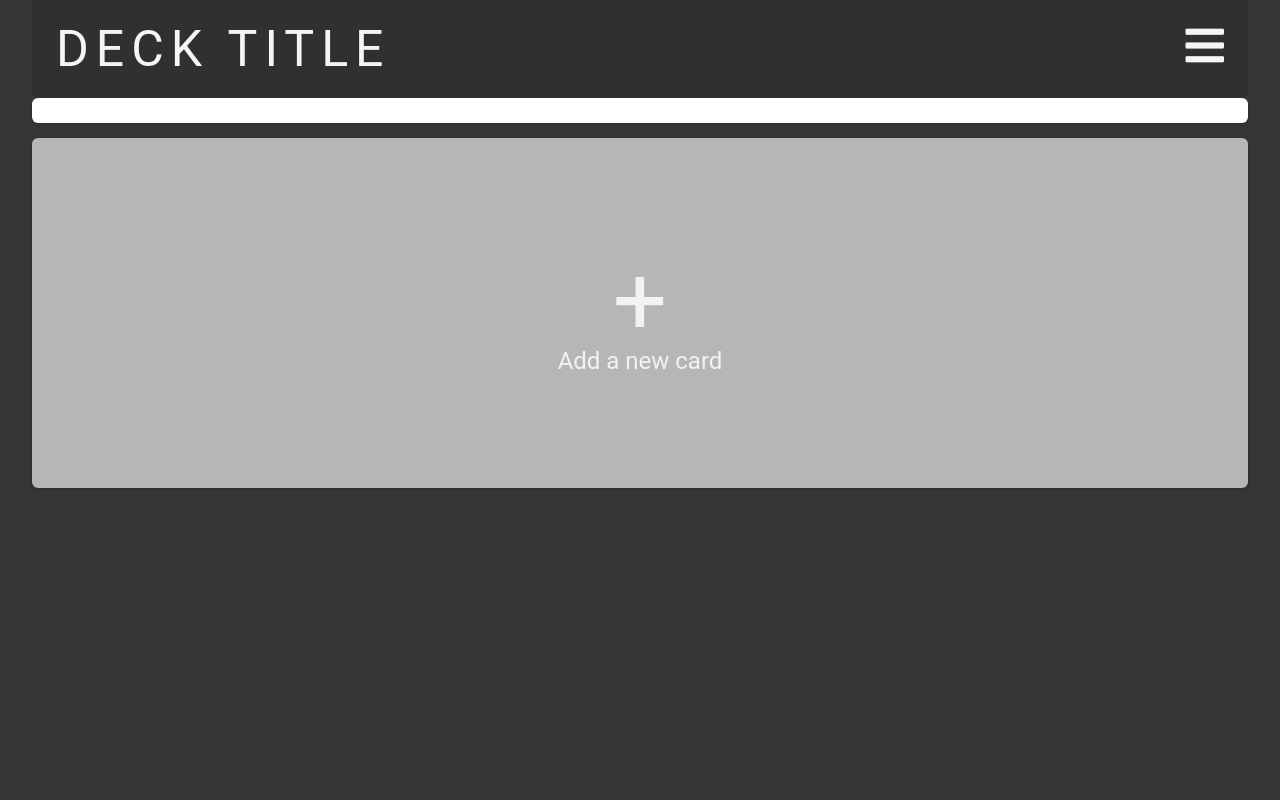
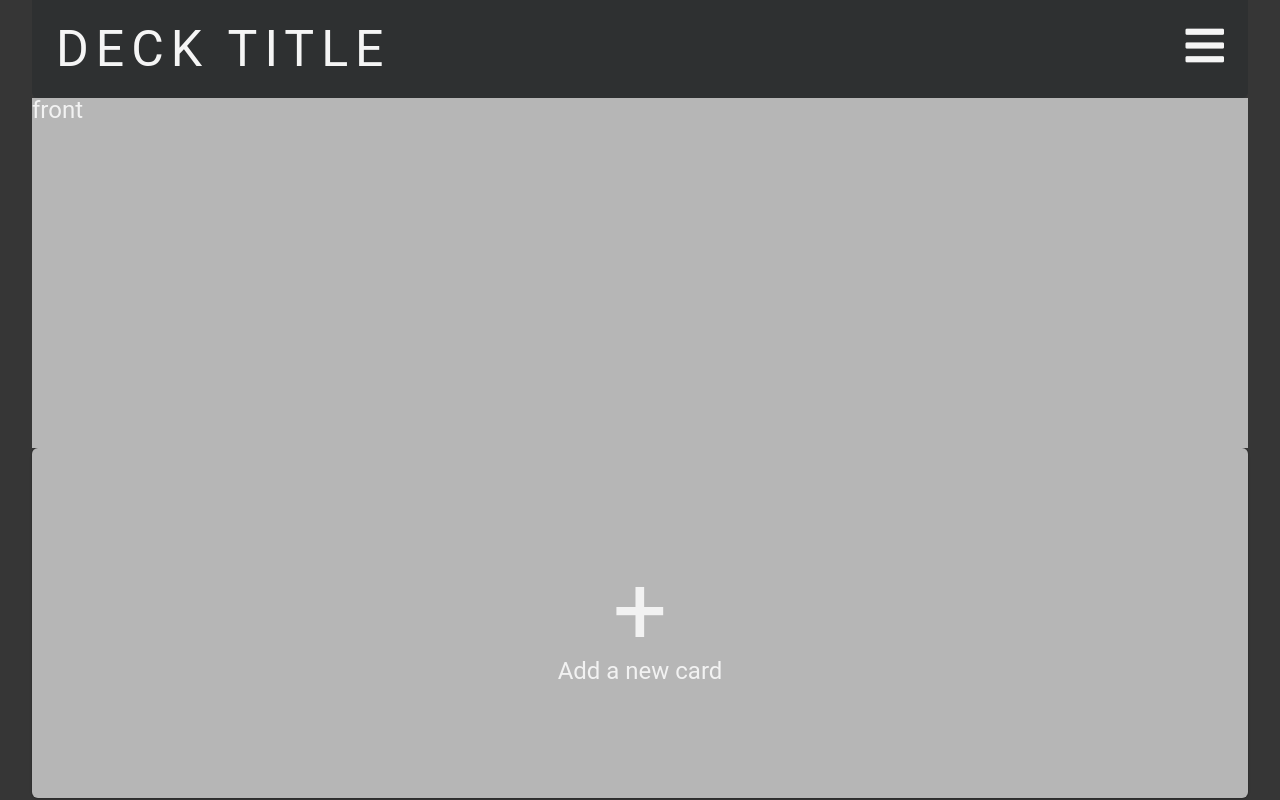
Before and after one commit to AmyShackles/Incipit, a React (Create React App) app in the folder incipit/: page /flashcard-app in a window 1280 px wide. Built offline with nearby package versions, Linux system fonts and the light colour scheme.

Commit message:
Flashcard flips when clicked on.

```diff
--- a/incipit/src/components/Flashcard-container/Flashcard.js
+++ b/incipit/src/components/Flashcard-container/Flashcard.js
@@ -1,20 +1,65 @@
-import React from 'react';
-import '../bulma.css';
-import '../global-variables.css';
-import styled from 'styled-components';
+import React, { Component } from "react";
+import "../bulma.css";
+import "../global-variables.css";
+import styled from "styled-components";
 
-const FlashcardRectangle = styled.div.attrs({
-    className: 'box'
-})`
-    height: 200px;
+const FlashcardContainer = styled.div`
+  display: flex;
+  flex-direction: column;
+  justify-content: center;
+  align-items: center;
+  height: 350px;
+  cursor: pointer;
+  color: var(--brand-white);
+  perspective: 600px;
+
 `;
+const Card = styled.div`
+  width: 100%;
+  height: 100%;
+  position: relative;
+  transition: transform 1s;
+  transform-style: preserve-3d;
+  &.is-flipped {
+    transform: rotateX(180deg);
+  }
+`;
+const CardFront = styled.div`
+  position: absolute;
+  height: 100%;
+  width: 100%;
+  background: var(--grey);
+  backface-visibility: hidden;
+`;
+const CardBack = styled.div`
+  position: absolute;
+  height: 100%;
+  width: 100%;
+  background: var(--grey);
+  backface-visibility: hidden;
+  transform: rotateX(180deg);
+`;
+class Flashcard extends Component {
+  constructor(props) {
+    super(props);
+    this.state = {
+      isFlipped: false
+    };
+  }
+  render() {
+    return (
+      <FlashcardContainer onClick = { () => {
 
-const Flashcard = (props) => {
-    return (
-        <div className = 'box'>
-
-        </div>
+            this.setState({ isFlipped: !this.state.isFlipped })
+          }
+      }>
+        <Card className = {`${this.state.isFlipped ? 'is-flipped' : ''}`}>
+          <CardFront>front</CardFront>
+          <CardBack >back</CardBack>
+        </Card>
+      </FlashcardContainer>
     );
+  }
 }
 
 export default Flashcard;
```
